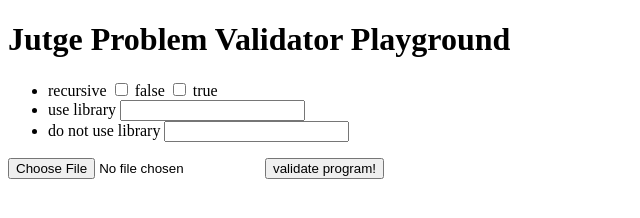
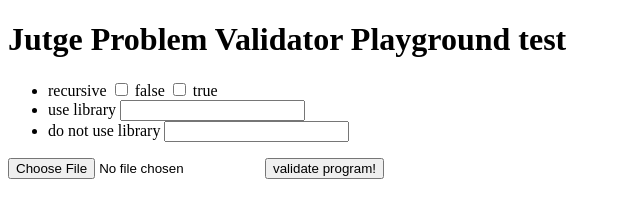
Before and after one commit to julisahun/JutgeProblemValidatorPlayground, a plain HTML site: page index.html in a window 1280 px wide. Shown: the full height of the page, 0-640 px from the left. Drawn offline with Linux system fonts and the light colour scheme.

Commit message:
deploy: 612a62ce12479e9522adc7f018b7d2138dee3c48

```diff
--- a/index.html
+++ b/index.html
@@ -8,7 +8,7 @@
     <link rel="stylesheet" crossorigin href="/JutgeProblemValidatorPlayground/assets/index-Cb4-57ZJ.css">
   </head>
   <body>
-    <h1>Jutge Problem Validator Playground</h1>
+    <h1>Jutge Problem Validator Playground test</h1>
 
     <ul class="list">
         <li class="property">
```
